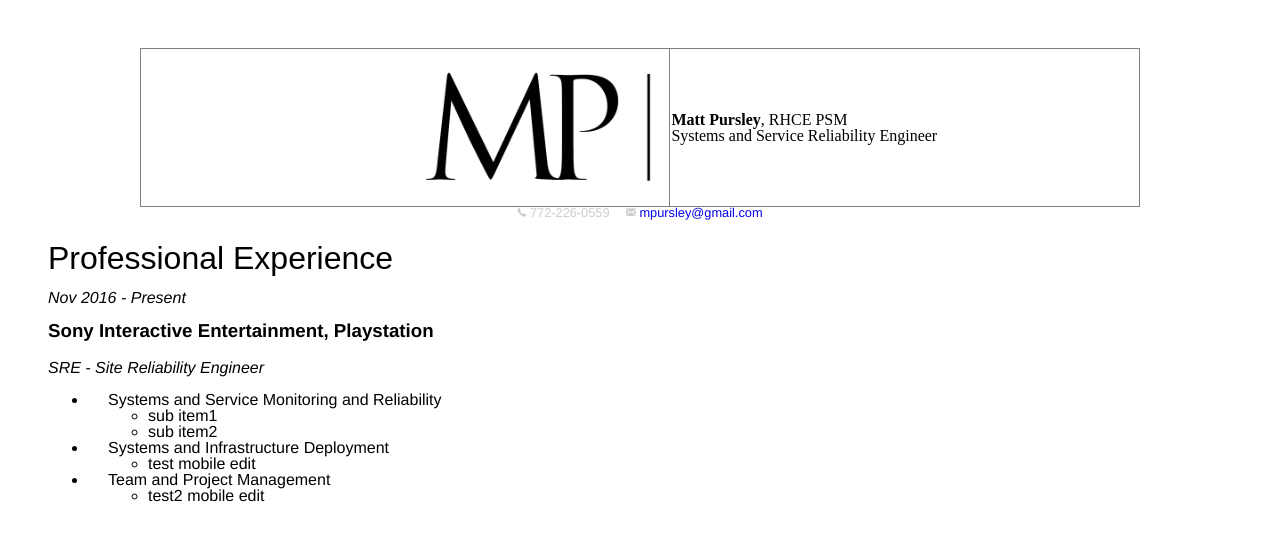
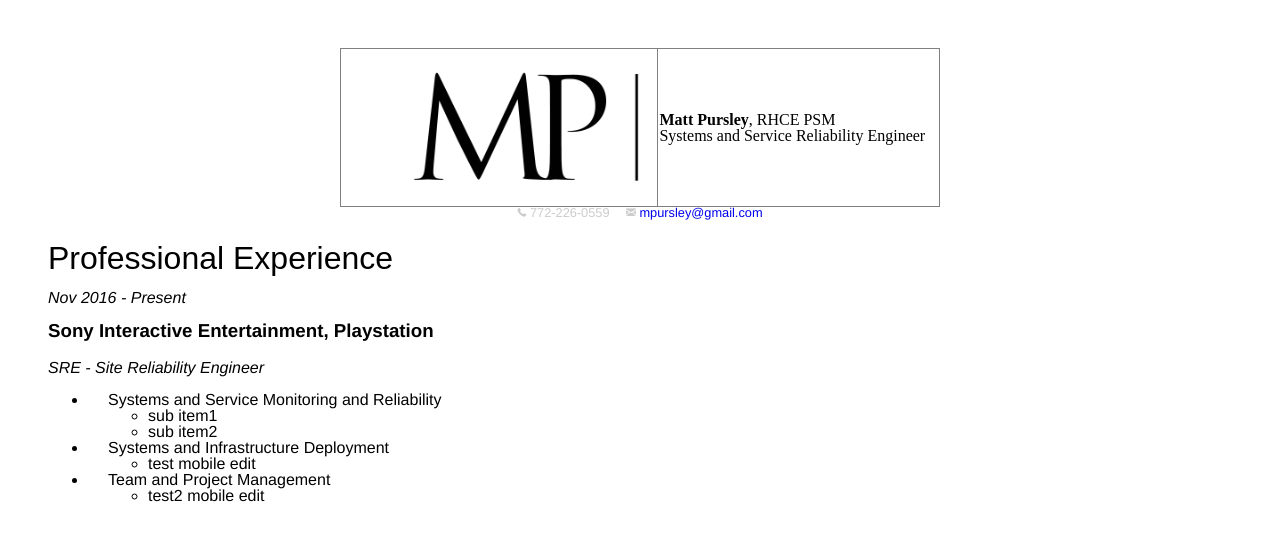
Before and after one commit to mpursley/mpursley.github.io, a Jekyll site: the page built from index_resume_short.md, in a window 1280 px wide. Shown: the top 541 px of the page. Built offline with Jekyll 4.4.1, drawn with Linux system fonts in a browser that asks for light colours.

Commit message:
Update index_resume_short.md

```diff
--- a/index_resume_short.md
+++ b/index_resume_short.md
@@ -3,7 +3,7 @@ layout: cv
 title: Matt Pursley's CV
 ---
 
-<center><table border="1" width="1000">
+<center><table border="1" width="600">
   <tr>
     <td valign="middle" align="right"><img src="assets/matt pursley resume logo v2 cropped.png" width="300"></td>
     <td valign="middle" align="left"><b>Matt Pursley</b>, RHCE PSM<br>Systems and Service Reliability Engineer</td>
```
